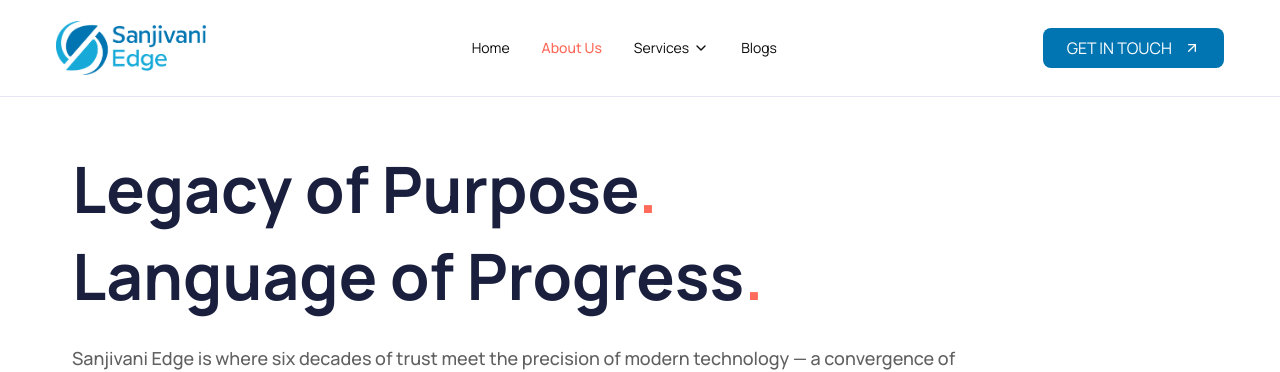
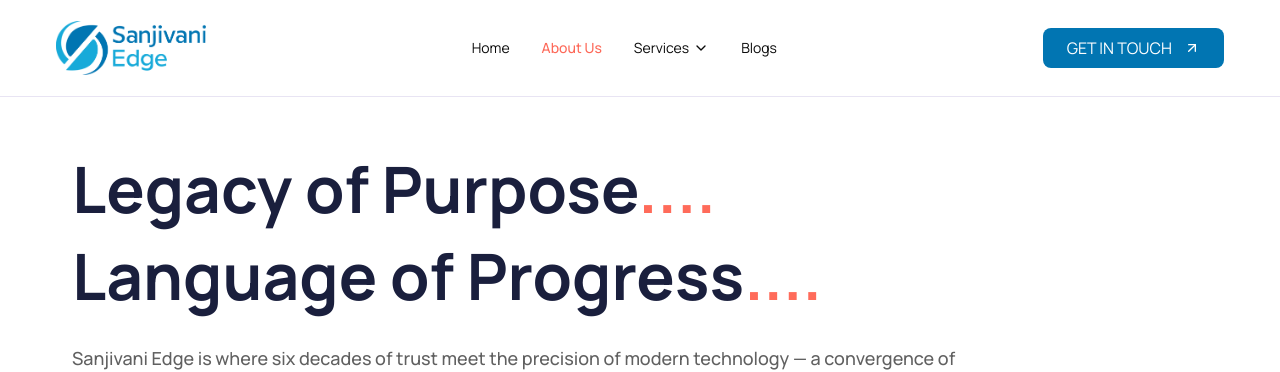
Before and after one commit to sanjivaniedge/sanjivaniedge, a Next.js app: page /about in a window 1280 px wide. Shown: the top 372 px of the page. Built offline with nearby package versions, Linux system fonts and the light colour scheme.

Commit message:
style(about): update punctuation and comment out leadership section
Update punctuation marks in headings from single to multiple dots for stylistic consistency. Comment out the entire leadership section as it's temporarily removed from the page.

```diff
--- a/src/app/about/page.tsx
+++ b/src/app/about/page.tsx
@@ -38,9 +38,9 @@ export default function AboutPage() {
             <div className="relative z-10 px-[24px] md:px-0 py-10 md:py-12">
               <div className="mx-auto max-w-7xl">
                 <h1 className="text-[40px] md:text-[64px] font-bold leading-[1.366] text-[#1A1F3D]">
-                  Legacy of Purpose<span className="text-[#FF6B5A]">.</span>
+                  Legacy of Purpose<span className="text-[#FF6B5A]">....</span>
                   <br />
-                  Language of Progress<span className="text-[#FF6B5A]">.</span>
+                  Language of Progress<span className="text-[#FF6B5A]">....</span>
                 </h1>
                 <p className="mt-[24px] text-[16px] md:text-[18px] font-medium leading-[1.6] text-[#606060] max-w-[900px]">
                   Sanjivani Edge is where six decades of trust meet the precision of modern technology — a convergence of experience, ethics, and enterprise transformation.
@@ -148,7 +148,7 @@ export default function AboutPage() {
       </section>
 
       {/* Leadership */}
-      <section className="px-4 py-12">
+      {/* <section className="px-4 py-12">
         <div>
           <h3 className="text-4xl md:text-6xl font-medium  md:text-left text-center  text-[#1A1F3D]">
             Leadership<span className="text-[#FF6B5A]">.</span>
@@ -176,7 +176,7 @@ export default function AboutPage() {
                 key={p.name + "-" + i}
                 className="rounded-[10px] overflow-hidden relative"
               >
-                {/* Image */}
+
                 <div className="relative h-[420px] w-full">
                   <Image
                     src={p.image}
@@ -186,7 +186,7 @@ export default function AboutPage() {
                   />
                 </div>
 
-                {/* White card over image */}
+
                 <div className="absolute bottom-4 left-4 right-4 bg-white p-4 rounded-lg shadow-md">
                   <div className="text-[#1A1F3D] font-medium text-lg">{p.name}</div>
                   <div className="text-[#606060] text-sm">{p.role}</div>
@@ -195,7 +195,7 @@ export default function AboutPage() {
             ))}
           </div>
         </div>
-      </section>
+      </section> */}
 
       {/* Ethos CTA */}
       <section className="px-4 md:py-12">
```
